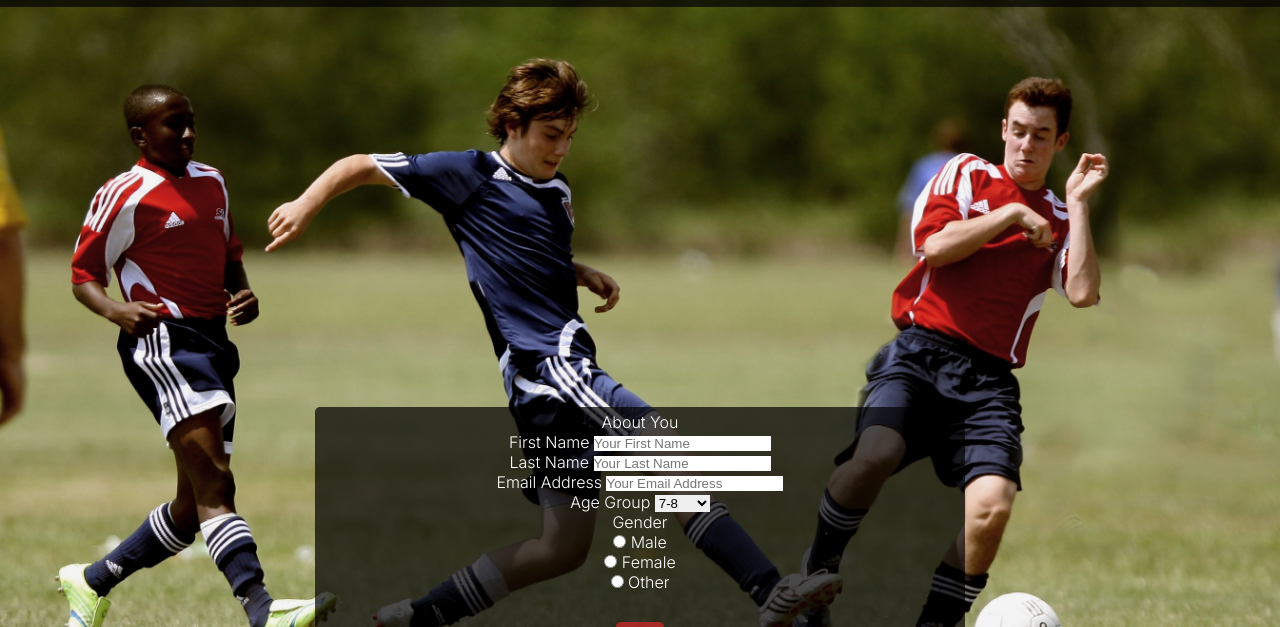
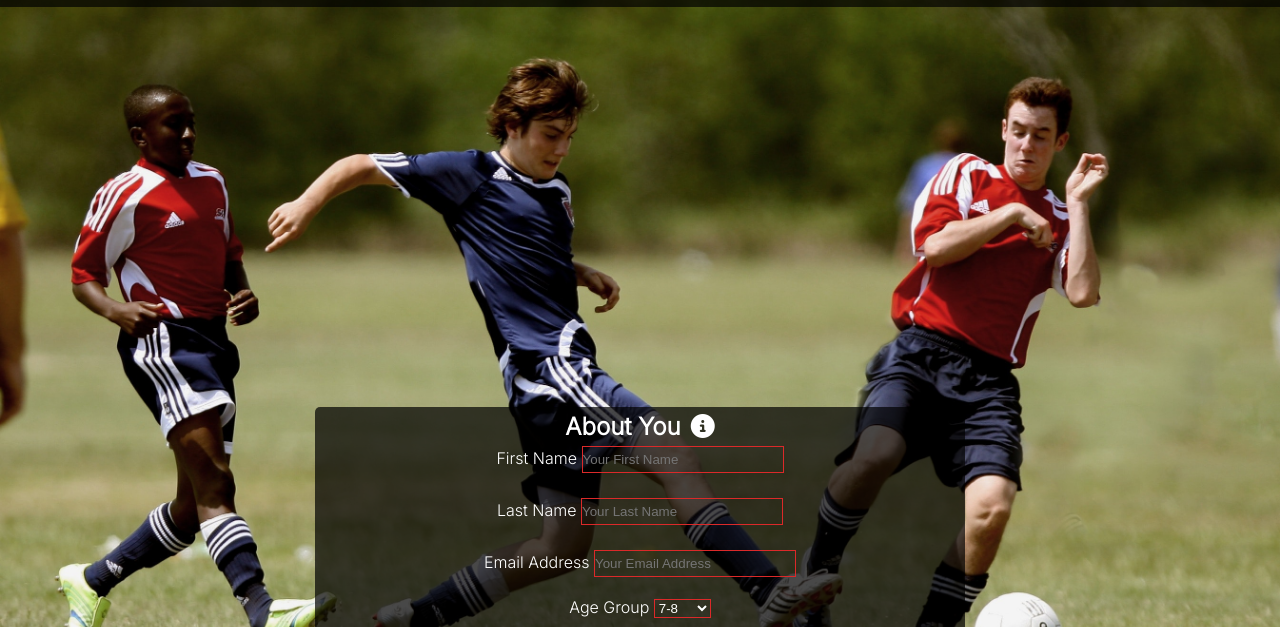
Before and after one commit to 1ukefg/P1-Football-Family, a plain HTML site: page joinus.html in a window 1280 px wide. Shown: the part 93-720 px from the top of the page. Drawn offline with Linux system fonts and the light colour scheme.

Commit message:
Add style to join us page. Gender buttons yet t be styled, facing issue with making them display as inline and centered within the element. Removed gallery page from nav, this will be replaced with the session times instead.

```diff
--- a/assets/css/style.css
+++ b/assets/css/style.css
@@ -119,6 +119,25 @@ footer {
     justify-content: space-evenly;
 }
 
+.sessions {
+    text-align: center;
+    padding: 25px 0 0 0;
+    background-color: black;
+    color: white;
+}
+
+.sessions h1 {
+    font-size: 200%;
+}
+
+.details {
+    padding: 10px;
+}
+
+.details h2 {
+    padding: 10px;
+}
+
 .about {
     color: white;
     text-align: center;
@@ -139,21 +158,21 @@ footer {
     color: white;
 }
 
-.sessions {
-    text-align: center;
-    padding: 25px 0 0 0;
-    background-color: black;
+.text-input {
+    background: transparent;
+    color: white;
+    width: 200px;
+    height: 25px;
+    margin: 5px 0 20px 0;
+    border: 1px solid rgba(220, 41, 41);
+}
+
+#age {
+    background: transparent;
+    border: 1px solid rgba(220, 41, 41);
     color: white;
 }
 
-.sessions h1 {
-    font-size: 200%;
+#gender {
+    padding: 0.75rem;
 }
-
-.details {
-    padding: 10px;
-}
-
-.details h2 {
-    padding: 10px;
-}
--- a/joinus.html
+++ b/joinus.html
@@ -24,32 +24,29 @@
                         <a href="index.html">Home</a>
                     </li>
                     <li>
-                        <a href="#">Gallery</a>
-                    </li>
-                    <li>
                         <a href="joinus.html">Join Us</a>
                     </li>
                 </ul>
             </nav>
         </div>
-        <form class="about">
+        <form class="about" action="#" method="post">
             <fieldset>
-                <legend>About You</legend>
+                <h1>About You<i class="fa-solid fa-circle-info"></i></h1>
                 <div>
-                    <label for="fname">First Name</label>
-                    <input type="text" name="first_name" placeholder="Your First Name" required>
+                    <label for="firstname">First Name</label>
+                    <input type="text" name="first_name" placeholder="Your First Name" class="text-input" id="firstname" required>
                 </div>
                 <div>
-                    <label for="lname">Last Name</label>
-                    <input type="text" name="last_name" placeholder="Your Last Name" required>
+                    <label for="lastname">Last Name</label>
+                    <input type="text" name="last_name" placeholder="Your Last Name" class="text-input" id="lastname" required>
                 </div>
                 <div>
                     <label for="email">Email Address</label>
-                    <input type="email" name="email_address" placeholder="Your Email Address" required>
+                    <input type="email" name="email_address" placeholder="Your Email Address" class="text-input" id="email" required>
                 </div>
                 <div>
                     <label for="age">Age Group</label>
-                    <select name="age" id="">
+                    <select name="age" id="age">
                         <option value="7-8">7-8</option>
                         <option value="8-9">8-9</option>
                         <option value="9-10">9-10</option>
@@ -63,7 +60,7 @@
                         <option value="17-18">17-18</option>
                     </select>
                 </div>
-                <div>
+                <div id="gender">
                     <label for="gender">Gender</label><br>
                     <input id="male" value="male" type="radio" name="gender" required>
                     <label for="male">Male</label><br>
```
Also changed, not shown: index.html (+0 -3 lines).
